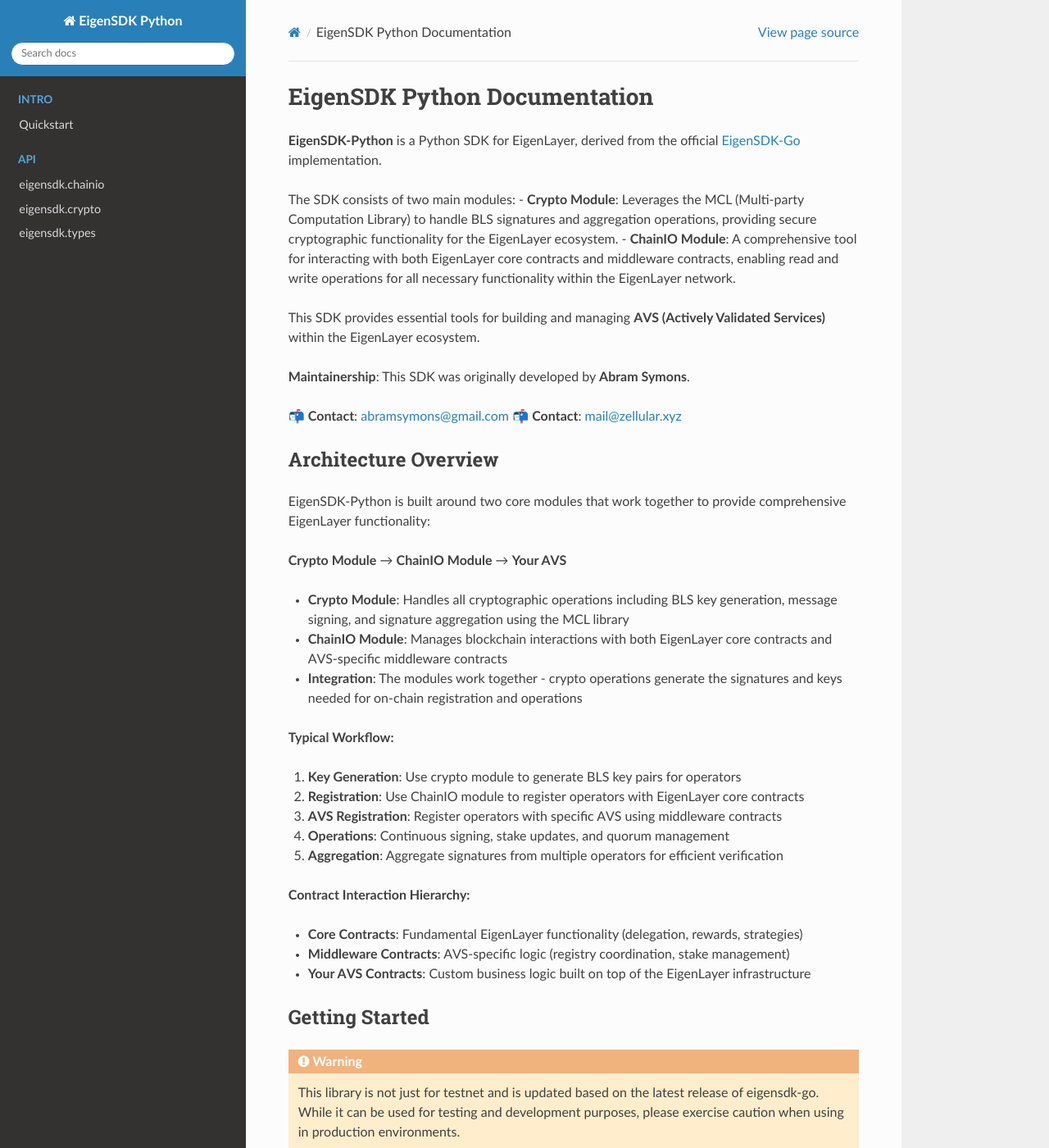
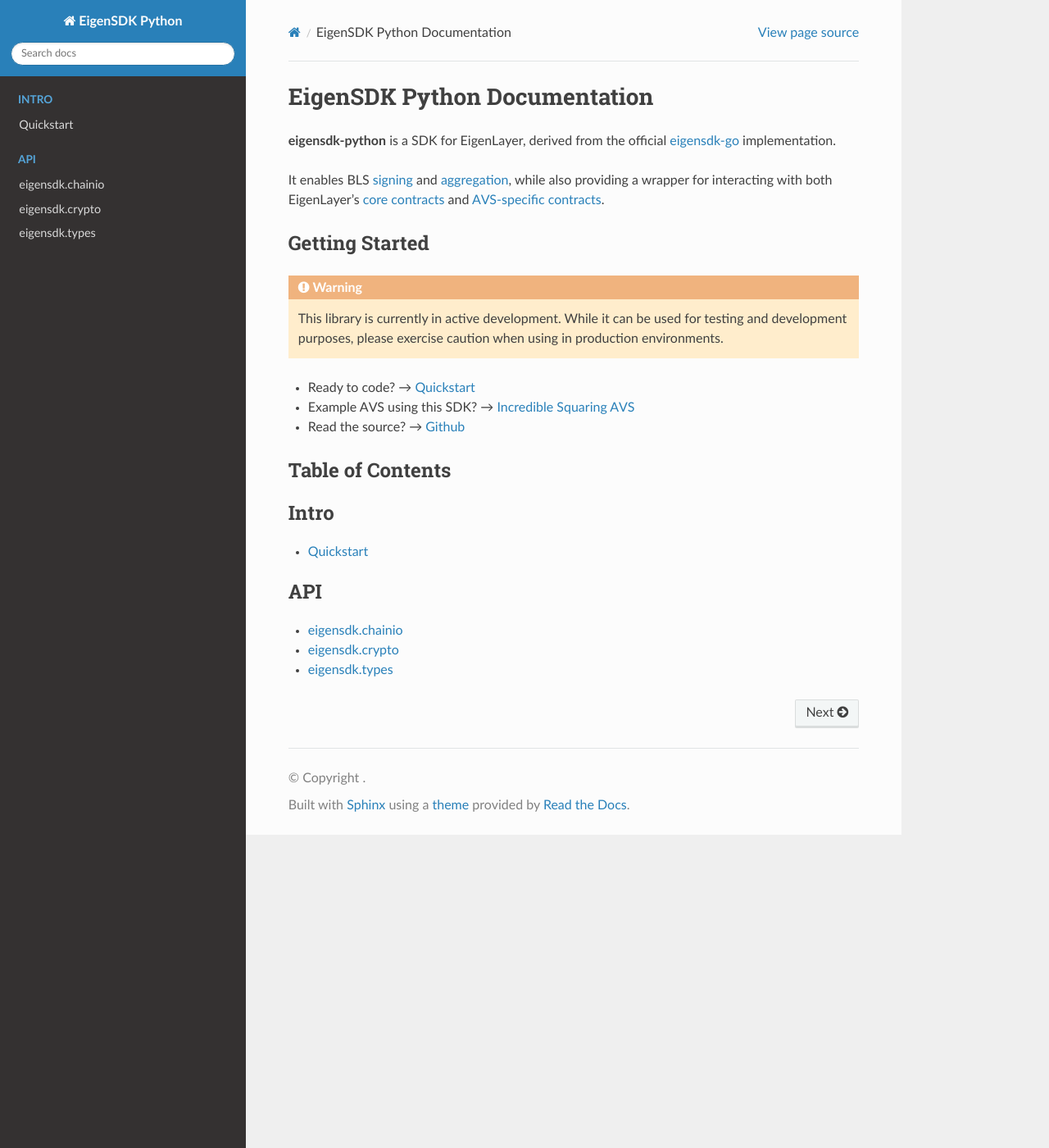
Before and after one commit to zellular-xyz/eigensdk-python, a Sphinx documentation site: the page built from docs/source/index.rst, in a window 1280 px wide and 1400 px high. Shown: the whole window at 82% size. Built offline with Sphinx 7.4.7 and the Read the Docs theme 3.1.0, drawn with Linux system fonts in a browser that asks for light colours.

Commit message:
remove unused info from docs index page

```diff
--- a/docs/source/index.rst
+++ b/docs/source/index.rst
@@ -1,52 +1,18 @@
 EigenSDK Python Documentation
 #############################
 
-**EigenSDK-Python** is a Python SDK for EigenLayer, derived from the official `EigenSDK-Go <https://github.com/layr-Labs/eigensdk-go/tree/master/>`_ implementation.
+**eigensdk-python** is a SDK for EigenLayer, derived from the official `eigensdk-go <https://github.com/layr-Labs/eigensdk-go/tree/master/>`_ implementation.
 
-The SDK consists of two main modules:
-- **Crypto Module**: Leverages the MCL (Multi-party Computation Library) to handle BLS signatures and aggregation operations, providing secure cryptographic functionality for the EigenLayer ecosystem.
-- **ChainIO Module**: A comprehensive tool for interacting with both EigenLayer core contracts and middleware contracts, enabling read and write operations for all necessary functionality within the EigenLayer network.
-
-This SDK provides essential tools for building and managing **AVS (Actively Validated Services)** within the EigenLayer ecosystem.
-
-**Maintainership**: This SDK was originally developed by **Abram Symons**.
-
-📬 **Contact**: `abramsymons@gmail.com <mailto:abramsymons@gmail.com>`_
-📬 **Contact**: `mail@zellular.xyz <mailto:mail@zellular.xyz>`_
-
-Architecture Overview
-~~~~~~~~~~~~~~~~~~~~~
-
-EigenSDK-Python is built around two core modules that work together to provide comprehensive EigenLayer functionality:
-
-**Crypto Module** → **ChainIO Module** → **Your AVS**
-
-- **Crypto Module**: Handles all cryptographic operations including BLS key generation, message signing, and signature aggregation using the MCL library
-- **ChainIO Module**: Manages blockchain interactions with both EigenLayer core contracts and AVS-specific middleware contracts
-- **Integration**: The modules work together - crypto operations generate the signatures and keys needed for on-chain registration and operations
-
-**Typical Workflow:**
-
-1. **Key Generation**: Use crypto module to generate BLS key pairs for operators
-2. **Registration**: Use ChainIO module to register operators with EigenLayer core contracts
-3. **AVS Registration**: Register operators with specific AVS using middleware contracts
-4. **Operations**: Continuous signing, stake updates, and quorum management
-5. **Aggregation**: Aggregate signatures from multiple operators for efficient verification
-
-**Contract Interaction Hierarchy:**
-
-- **Core Contracts**: Fundamental EigenLayer functionality (delegation, rewards, strategies)
-- **Middleware Contracts**: AVS-specific logic (registry coordination, stake management)
-- **Your AVS Contracts**: Custom business logic built on top of the EigenLayer infrastructure
+It enables BLS `signing <https://eth2book.info/capella/part2/building_blocks/signatures/>`_ and `aggregation <https://eth2book.info/capella/part2/building_blocks/signatures/#aggregation>`_, while also providing a wrapper for interacting with both EigenLayer's `core contracts <https://github.com/Layr-Labs/eigenlayer-contracts>`_ and `AVS-specific contracts <https://github.com/Layr-Labs/eigenlayer-middleware/>`_.
 
 Getting Started
 ~~~~~~~~~~~~~~~
 
 .. warning::
 
-   This library is not just for testnet and is updated based on the latest release of eigensdk-go. While it can be used for testing and development purposes, please exercise caution when using in production environments.
+   This library is currently in active development. While it can be used for testing and development purposes, please exercise caution when using in production environments.
 
-- Ready to code? → :ref:`QuickStart`
+- Ready to code? → :ref:`quickstart`
 - Example AVS using this SDK? → `Incredible Squaring AVS <https://github.com/zellular-xyz/incredible-squaring-avs-python>`_
 - Read the source? → `Github <https://github.com/zellular-xyz/eigensdk-python>`_
 
```
